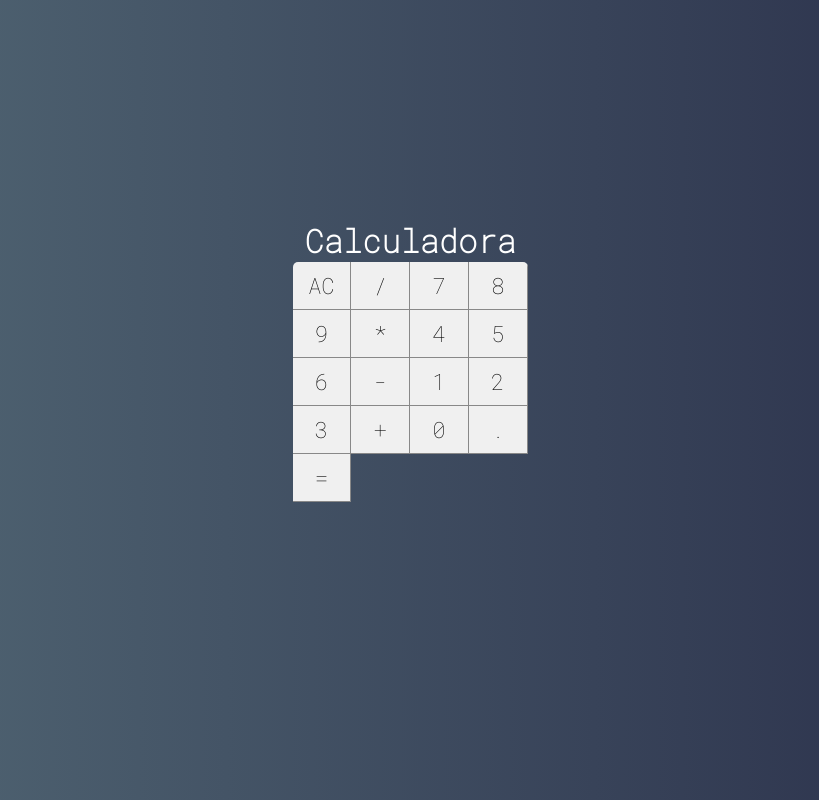
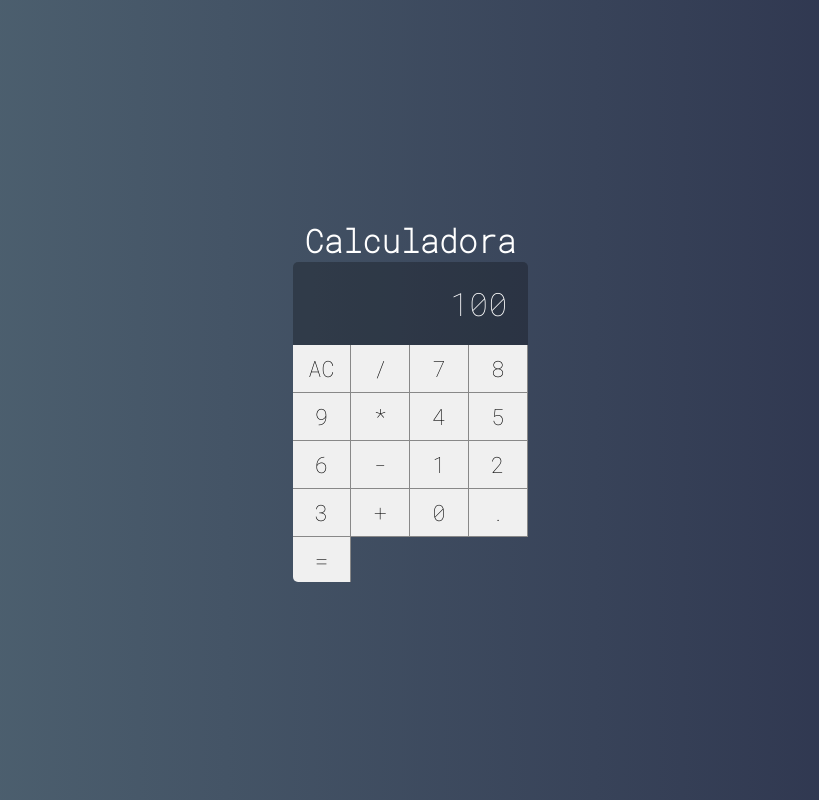
Before and after one commit to gustavopqz/react_calculator, a React (Create React App) app: page / in a window 1280 px wide. Shown: the whole page, without its empty margins (230-1049 px from the left). Built offline with nearby package versions, Linux system fonts and the light colour scheme.

Commit message:
Changing button path - Adding Display Component

```diff
--- /dev/null
+++ b/src/components/Display/Display.css
@@ -0,0 +1,10 @@
+.display{
+    grid-column: span 4;
+    background-color: #0004;
+
+    display: flex;
+    justify-content: flex-end;
+    align-items: center;
+    padding: 20px;
+    font-size: 2em;
+}
--- /dev/null
+++ b/src/components/Display/Display.jsx
@@ -0,0 +1,5 @@
+import React from "react";
+import './Display.css'
+
+export default (props) =>
+    <div className="display">{props.value}</div>
--- a/src/main/Calculator.css
+++ b/src/main/Calculator.css
@@ -6,5 +6,5 @@
 
     display: grid;
     grid-template-columns: repeat(4, 25%);
-    grid-template-rows: 48px 48px 48px 48px 48px;
+    grid-template-rows: 1fr 48px 48px 48px 48px 48px;
 }
--- a/src/main/Calculator.jsx
+++ b/src/main/Calculator.jsx
@@ -1,12 +1,14 @@
 import React, { Component } from "react";
 import './Calculator.css'
 
-import Button from "../components/Button";
+import Button from "../components/Button/Button";
+import Display from "../components/Display/Display";
 
 export default class Calculator extends Component{
     render(){
         return (
             <div className="calculator">
+                <Display value="100"/>
                 <Button label="AC"/>
                 <Button label="/"/>
                 <Button label="7"/>
```
Also changed, not shown: src/components/Button/Button.css (renamed from src/components/Button.css), src/components/Button/Button.jsx (renamed from src/components/Button.jsx).
